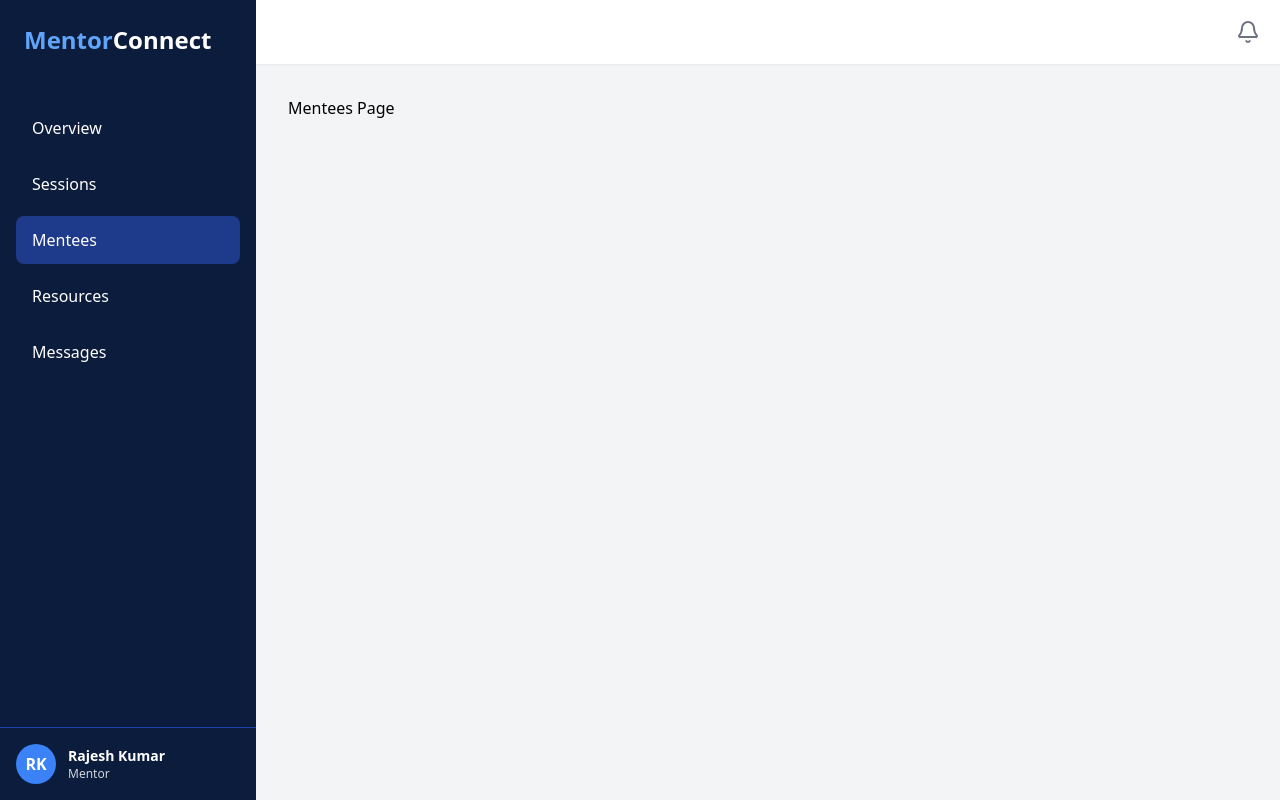
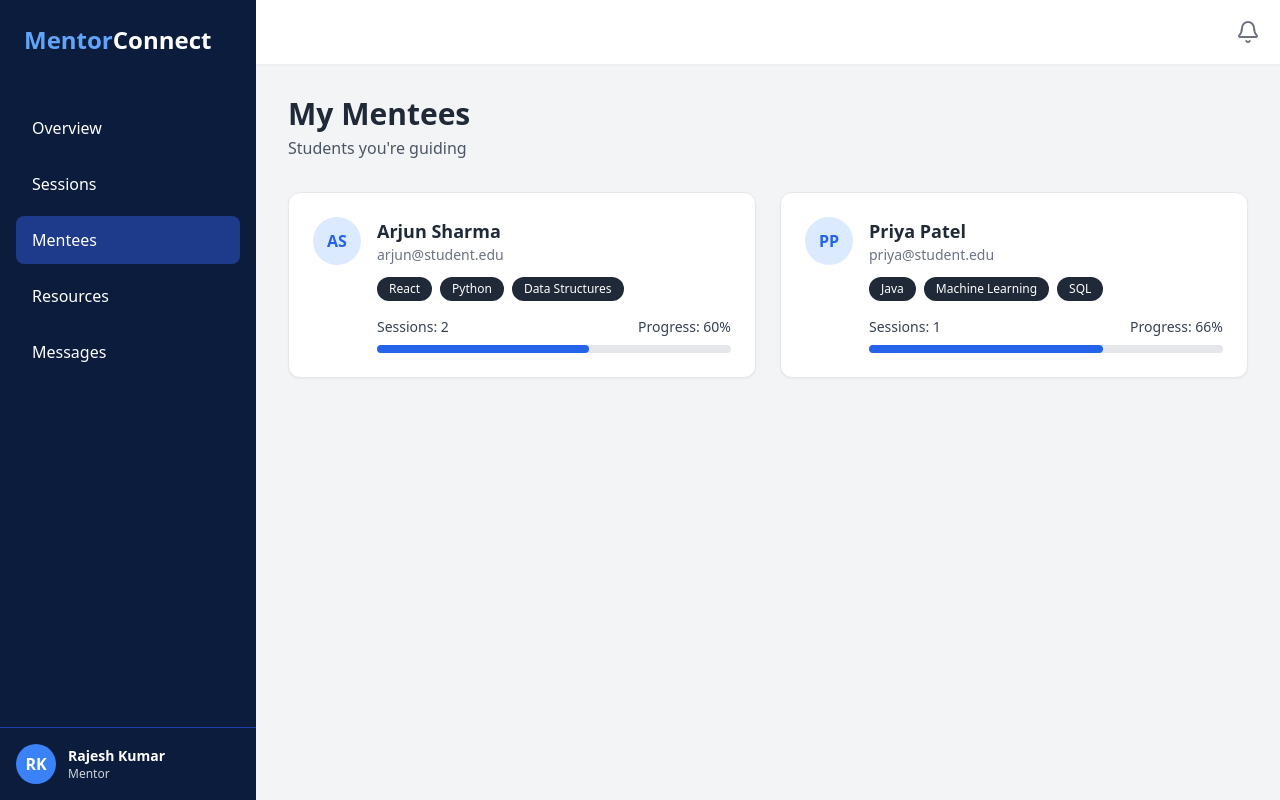
Before and after one commit to Aswi7/industry-mentor-portal, a React app in the folder frontend/: page /mentor/mentees in a window 1280 px wide. Built offline with nearby package versions, Linux system fonts and the light colour scheme; the HTML template or start-up script is replaced by a standard one.

Commit message:
created mentor mentees page

```diff
--- a/frontend/src/App.jsx
+++ b/frontend/src/App.jsx
@@ -7,6 +7,7 @@ import MentorDashboard from "./pages/mentor/MentorDashboard"
 import MentorOverview from "./pages/mentor/MentorOverview"
 import MentorSessions from "./pages/mentor/MentorSessions"
 import MentorResources from "./pages/mentor/MentorResources"
+import MentorMentees from "./pages/mentor/MentorMentees"
 
 
 import StudentDashboard from "./pages/student/StudentDashboard"
@@ -33,7 +34,7 @@ function App() {
 <Route path="/mentor" element={<MentorDashboard />}>
   <Route index element={<MentorOverview />} />
   <Route path="sessions" element={<MentorSessions />} />
-  <Route path="mentees" element={<div>Mentees Page</div>} />
+  <Route path="mentees" element={<MentorMentees />} />
  <Route path="resources" element={<MentorResources />} />
   <Route path="messages" element={<div>Messages Page</div>} />
 </Route>
--- /dev/null
+++ b/frontend/src/pages/mentor/MentorMentees.jsx
@@ -0,0 +1,110 @@
+export default function MentorMentees() {
+  return (
+    <div>
+      {/* Title */}
+      <h1 className="text-3xl font-bold text-gray-800">
+        My Mentees
+      </h1>
+      <p className="text-gray-600 mt-1">
+        Students you're guiding
+      </p>
+
+      {/* Cards Container */}
+      <div className="mt-8 grid grid-cols-1 md:grid-cols-2 gap-6">
+
+        {/* Mentee 1 */}
+        <div className="bg-white rounded-xl shadow-sm border p-6">
+          <div className="flex items-start gap-4">
+
+            {/* Avatar */}
+            <div className="w-12 h-12 rounded-full bg-blue-100 flex items-center justify-center text-blue-600 font-semibold">
+              AS
+            </div>
+
+            {/* Info */}
+            <div className="flex-1">
+              <h2 className="text-lg font-semibold text-gray-800">
+                Arjun Sharma
+              </h2>
+              <p className="text-gray-500 text-sm">
+                arjun@student.edu
+              </p>
+
+              {/* Skills */}
+              <div className="flex gap-2 mt-3 flex-wrap">
+                <span className="bg-gray-800 text-white text-xs px-3 py-1 rounded-full">
+                  React
+                </span>
+                <span className="bg-gray-800 text-white text-xs px-3 py-1 rounded-full">
+                  Python
+                </span>
+                <span className="bg-gray-800 text-white text-xs px-3 py-1 rounded-full">
+                  Data Structures
+                </span>
+              </div>
+
+              {/* Sessions + Progress */}
+              <div className="flex justify-between text-sm mt-4 text-gray-700">
+                <p>Sessions: 2</p>
+                <p>Progress: 60%</p>
+              </div>
+
+              {/* Progress Bar */}
+              <div className="w-full h-2 bg-gray-200 rounded-full mt-2">
+                <div className="h-2 bg-blue-600 rounded-full" style={{ width: "60%" }}></div>
+              </div>
+
+            </div>
+          </div>
+        </div>
+
+        {/* Mentee 2 */}
+        <div className="bg-white rounded-xl shadow-sm border p-6">
+          <div className="flex items-start gap-4">
+
+            {/* Avatar */}
+            <div className="w-12 h-12 rounded-full bg-blue-100 flex items-center justify-center text-blue-600 font-semibold">
+              PP
+            </div>
+
+            {/* Info */}
+            <div className="flex-1">
+              <h2 className="text-lg font-semibold text-gray-800">
+                Priya Patel
+              </h2>
+              <p className="text-gray-500 text-sm">
+                priya@student.edu
+              </p>
+
+              {/* Skills */}
+              <div className="flex gap-2 mt-3 flex-wrap">
+                <span className="bg-gray-800 text-white text-xs px-3 py-1 rounded-full">
+                  Java
+                </span>
+                <span className="bg-gray-800 text-white text-xs px-3 py-1 rounded-full">
+                  Machine Learning
+                </span>
+                <span className="bg-gray-800 text-white text-xs px-3 py-1 rounded-full">
+                  SQL
+                </span>
+              </div>
+
+              {/* Sessions + Progress */}
+              <div className="flex justify-between text-sm mt-4 text-gray-700">
+                <p>Sessions: 1</p>
+                <p>Progress: 66%</p>
+              </div>
+
+              {/* Progress Bar */}
+              <div className="w-full h-2 bg-gray-200 rounded-full mt-2">
+                <div className="h-2 bg-blue-600 rounded-full" style={{ width: "66%" }}></div>
+              </div>
+
+            </div>
+          </div>
+        </div>
+
+      </div>
+    </div>
+  )
+}
```
